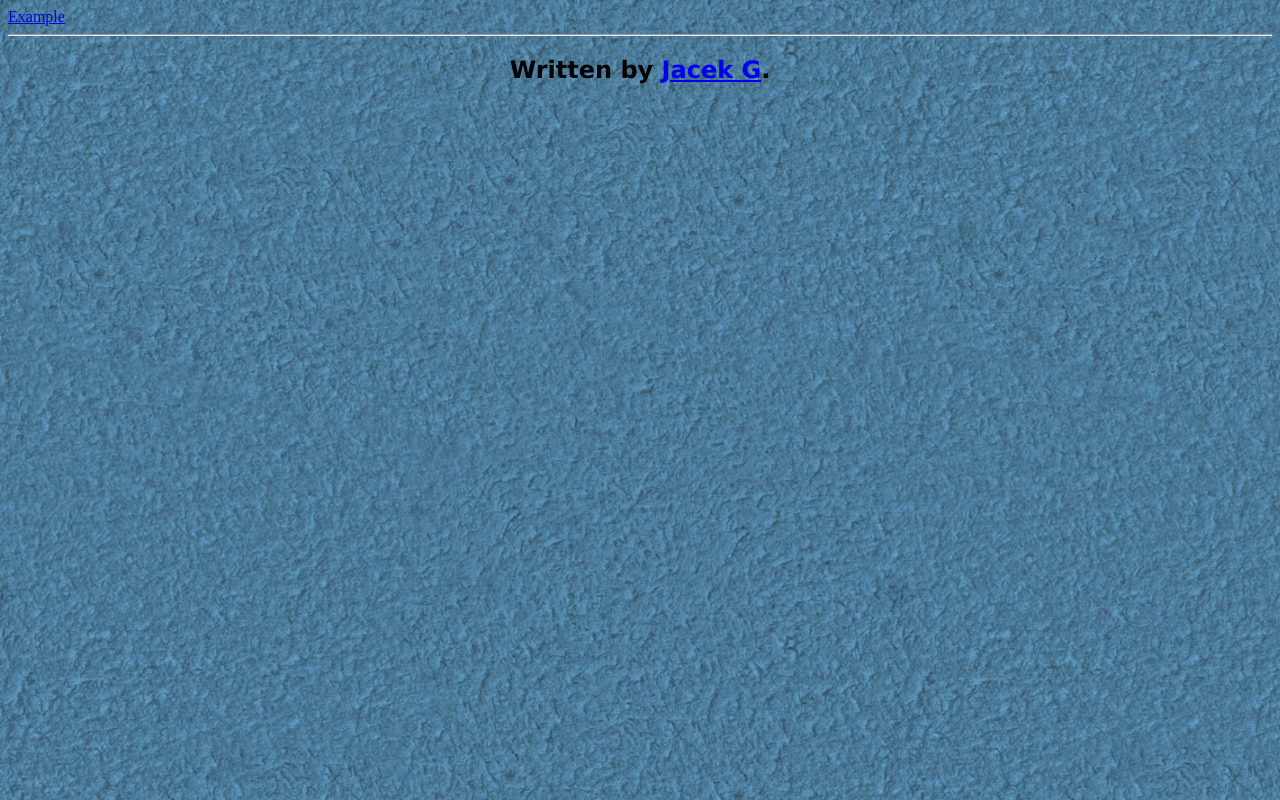
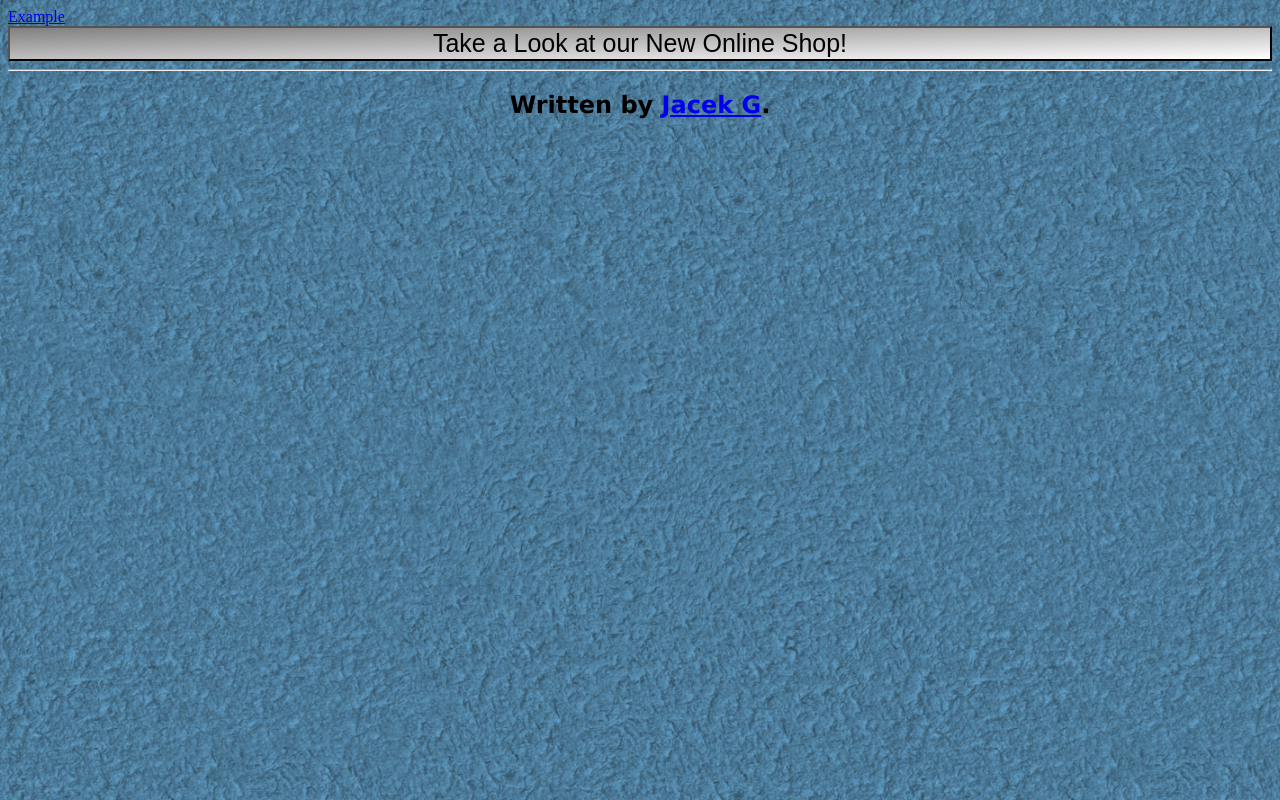
Before and after one commit to 6thGrader/t-2-telopea, a plain HTML site: page index.html in a window 1280 px wide. Drawn offline with Linux system fonts and the light colour scheme; a web font is replaced by a local one.

Commit message:
Update index.html

```diff
--- a/index.html
+++ b/index.html
@@ -11,7 +11,11 @@
   </head>
   <body>
       <a href="games/maze/maze.html">Example</a>
-
+    <button class="button" onclick="window.location.href = 'shop.html';" style="
+    width: -webkit-fill-available;
+    background: linear-gradient(to bottom right, grey, white);
+    font-size: 25px;
+">Take a Look at our New Online Shop!</button>
      <footer><hr><h2>Written by <a href="mailto:0288007@schoolsnet.act.edu.au">Jacek G</a>.</h2><br></footer>
   </body>
 </html>
```
